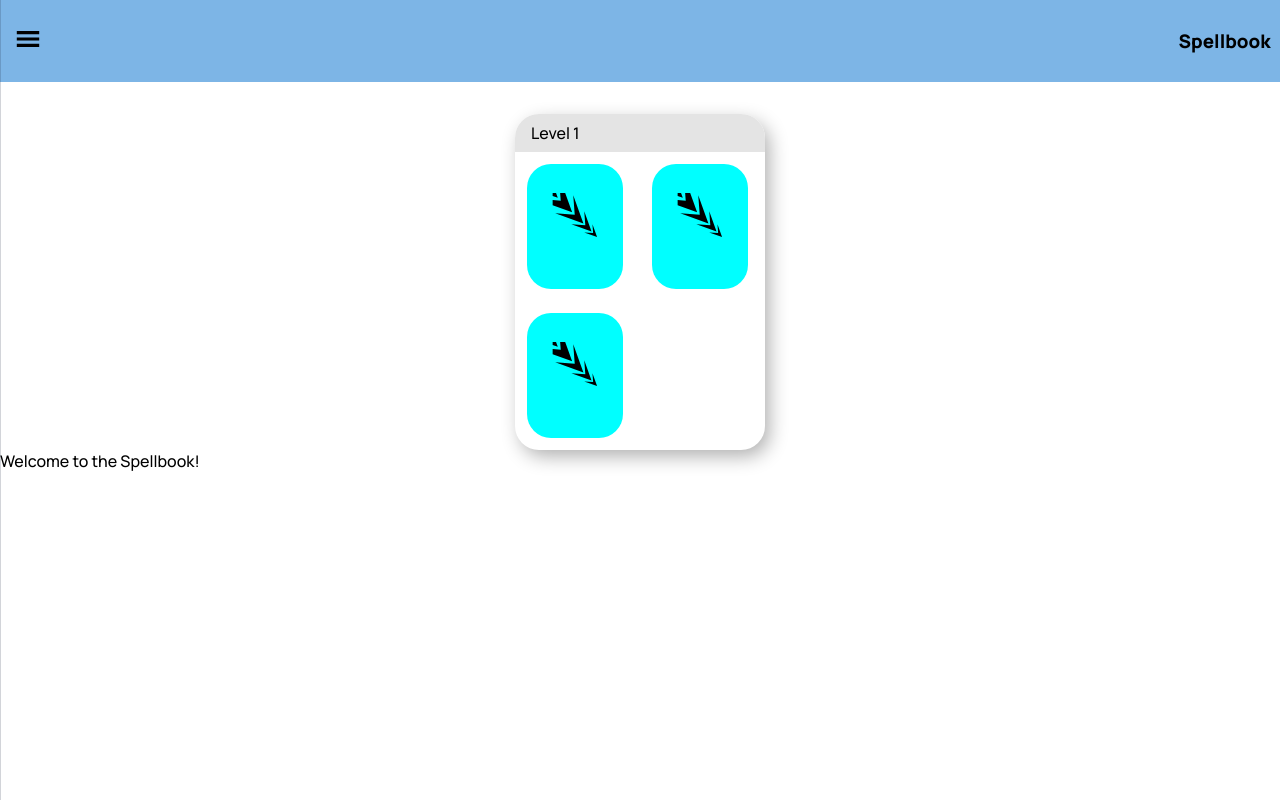
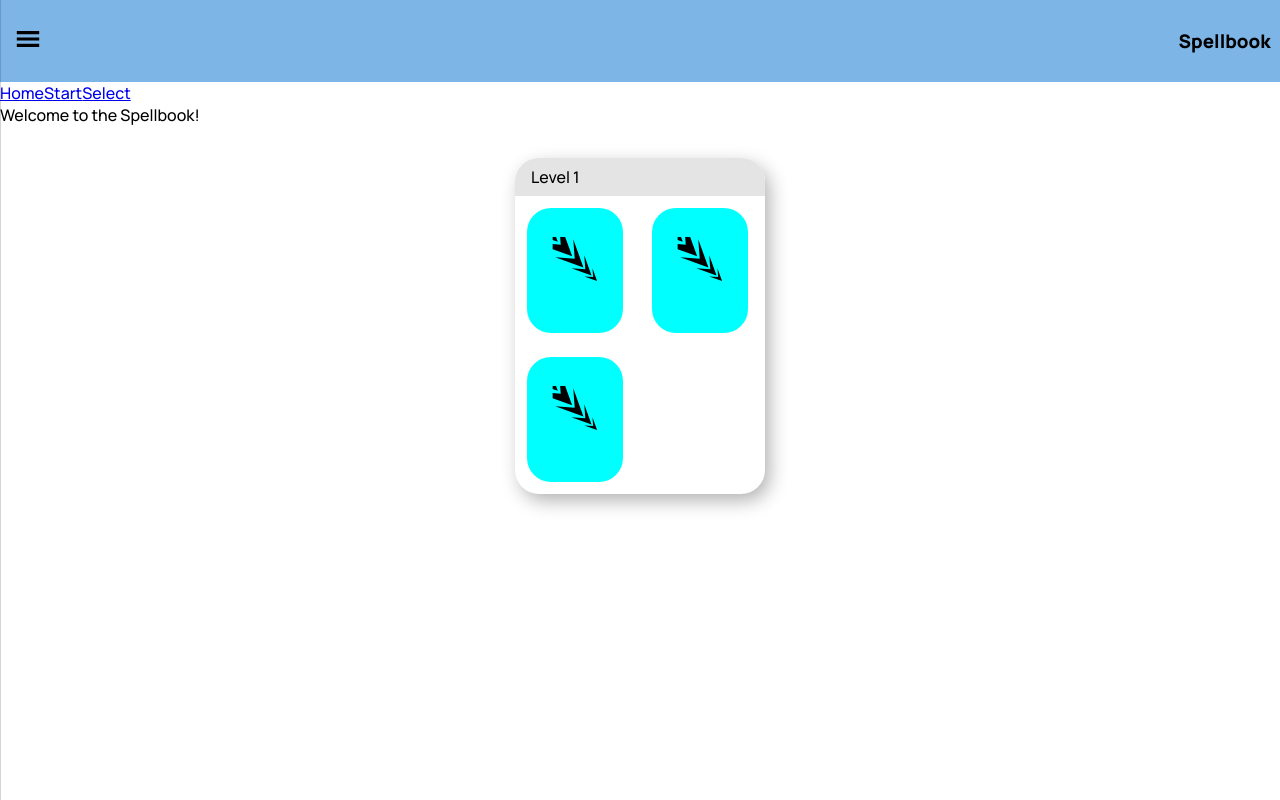
Before and after one commit to kittywizard/spellbook, a React (Vite) app: page / in a window 1280 px wide. Built offline with nearby package versions, Linux system fonts and the light colour scheme.

Commit message:
rearranging some pages

```diff
--- a/src/App.tsx
+++ b/src/App.tsx
@@ -14,10 +14,11 @@ const App:React.FC = () => {
   return (
     <>
       <Header />
-
-        <section className="box-container">
-          <Box />
-        </section>
+      <section>
+        <a href="/"> Home</a>
+        <a href="/start">Start</a>
+        <a href="/select">Select</a>
+      </section>
 
       <Routes>
           <Route path="/" element={<Home/>}/>
--- a/src/components/box/Box.tsx
+++ b/src/components/box/Box.tsx
@@ -3,7 +3,7 @@ import Spell from "../spell/Spell";
 import {Context} from "../../Context";
 import {useContext} from "react";
 
-export default function Box() {
+const Box:React.FC = () => {
 
     const {user} = useContext(Context);
 
@@ -20,3 +20,5 @@ export default function Box() {
         </section>
     )
 }
+
+export default Box;
--- a/src/pages/Home.tsx
+++ b/src/pages/Home.tsx
@@ -1,5 +1,6 @@
 import {useContext} from "react";
 import {Context} from "../Context";
+import  Box from "../components/box/Box";
 
 const Home:React.FC = () => {
 //home needs to check for status of state
@@ -10,6 +11,9 @@ const Home:React.FC = () => {
 
             Welcome to the Spellbook!
 
+            <section className="box-container">
+                 <Box />
+            </section>
         </section>
     )
 }
```
